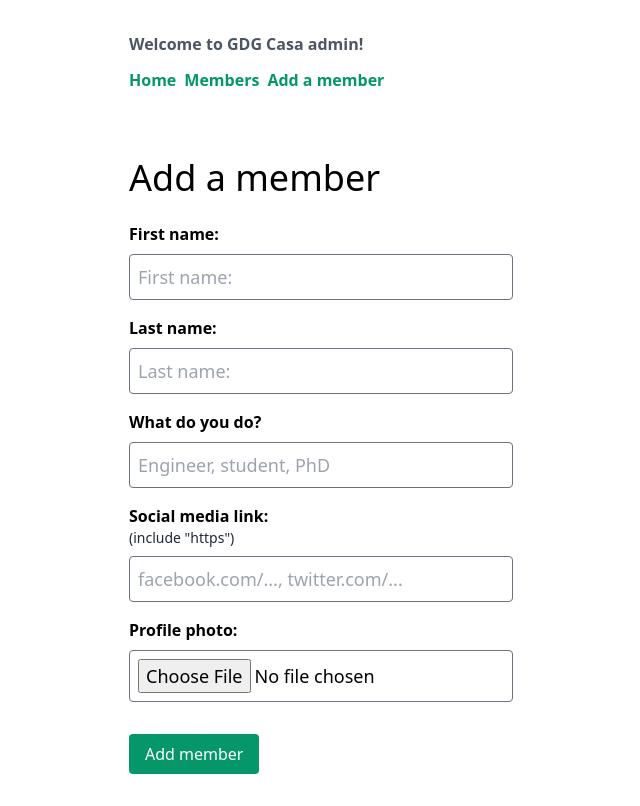
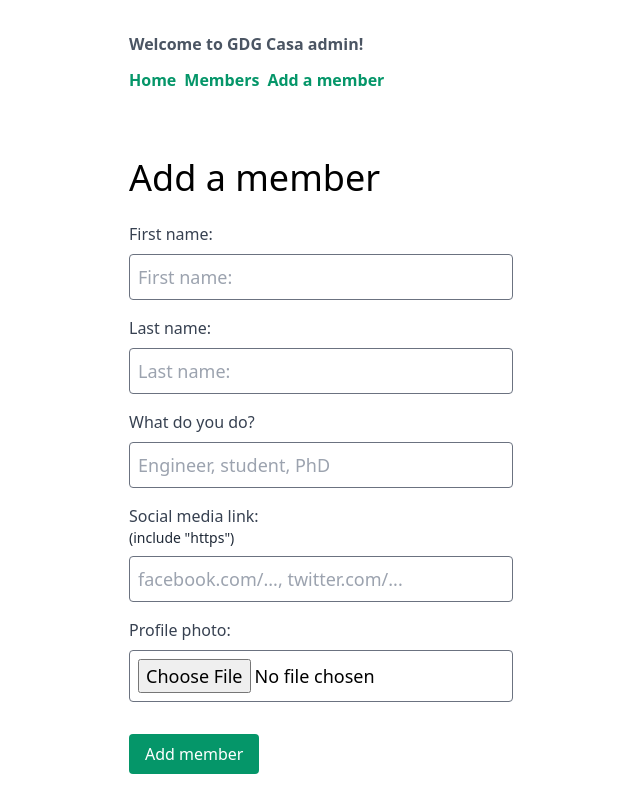
Before and after one commit to gdgcasa/gdgcasablanca-admin, a Next.js app: page /members/add in a window 1280 px wide. Shown: the whole page, without its empty margins (95-735 px from the left). Built offline with nearby package versions, Linux system fonts and the light colour scheme; no server answers.

Commit message:
chore: add edit member page

```diff
--- /dev/null
+++ b/pages/api/members/[id].ts
@@ -0,0 +1,10 @@
+import { getMember } from '@/lib/admin-db'
+import { NextApiRequest, NextApiResponse } from 'next'
+
+export default async (req: NextApiRequest, res: NextApiResponse) => {
+  const { id } = req.query
+
+  const member = await getMember(id as string)
+
+  res.status(200).json(member)
+}
--- /dev/null
+++ b/pages/members/[id]/edit.tsx
@@ -0,0 +1,59 @@
+import Head from 'next/head'
+import { useRouter } from 'next/router'
+import useSWR from 'swr'
+
+import Header from '@/components/header'
+import MemberForm from '@/components/member-form'
+import { editMember } from '@/lib/db'
+
+export default function EditMember() {
+  const router = useRouter()
+  const {
+    query: { id },
+  } = router
+
+  const { data, error, isValidating } = useSWR<DbMember>(`/api/members/${id}`)
+
+  if (error) {
+    console.error(error)
+
+    return <div>failed to load</div>
+  }
+
+  if (!id || !data) {
+    return <div>Loading ...</div>
+  }
+
+  async function handleSubmit(formDataState): Promise<void> {
+    try {
+      await editMember(formDataState)
+
+      router.push('/members')
+    } catch (error) {
+      console.error(error)
+    }
+  }
+
+  return (
+    <div>
+      <Head>
+        <title>Edit member - GDG Casablanca Admin</title>
+        <meta name='description' content='Admin - GDG Casablanca' />
+        <link rel='icon' href='/favicon.ico' />
+      </Head>
+
+      <main className='p-4 md:p-8 md:max-w-4xl mx-auto'>
+        <h2 className='mb-4 text-2xl'>
+          Editing{' '}
+          <span className='font-bold text-gray-700'>
+            {data.firstname} {data.lastname}
+          </span>
+        </h2>
+
+        {isValidating ? null : (
+          <MemberForm onSubmit={handleSubmit} initialState={data} />
+        )}
+      </main>
+    </div>
+  )
+}
--- a/pages/members/add.tsx
+++ b/pages/members/add.tsx
@@ -2,52 +2,21 @@
 import { useRouter } from 'next/router'
 import * as React from 'react'
 
-import Input from '@/components/input'
 import Header from '@/components/header'
+import MemberForm from '@/components/member-form'
 import { addMember } from '@/lib/db'
-
-const initialState = {
-  firstname: '',
-  url: '',
-  lastname: '',
-  occupation: '',
-  photo: null,
-}
 
 export default function Home() {
   const router = useRouter()
-  const [formDataState, setFormDataState] = React.useState<Member>(initialState)
-  const [loading, setLoading] = React.useState(false)
 
-  async function handleSubmit(
-    event: React.FormEvent<HTMLFormElement>,
-  ): Promise<void> {
-    event.preventDefault()
-    setLoading(true)
-    const ct = event.currentTarget
-
+  async function handleSubmit(formDataState): Promise<void> {
     try {
       await addMember(formDataState)
 
-      ct.reset()
-      setFormDataState(initialState)
       router.push('/members')
     } catch (error) {
       console.error(error)
     }
-
-    setLoading(false)
-  }
-
-  function handleChangle(event: React.FormEvent<HTMLInputElement>) {
-    const name = event.currentTarget.name
-
-    let value: string | File = event.currentTarget.value
-    if (event.currentTarget.type === 'file') {
-      value = event.currentTarget.files[0]
-    }
-
-    setFormDataState((prevData) => ({ ...prevData, [name]: value }))
   }
 
   return (
@@ -66,78 +35,7 @@
             Add a member
           </h2>
 
-          <form onSubmit={handleSubmit}>
-            <div className='flex flex-col gap-y-4 items-start max-w-sm'>
-              <Input
-                id='firstname'
-                name='firstname'
-                label='First name:'
-                placeholder='First name:'
-                inputProps={{
-                  autoComplete: 'off',
-                  onChange: handleChangle,
-                  required: true,
-                }}
-              />
-
-              <Input
-                id='lastname'
-                name='lastname'
-                label='Last name:'
-                placeholder='Last name:'
-                inputProps={{
-                  autoComplete: 'off',
-                  onChange: handleChangle,
-                  required: true,
-                }}
-              />
-
-              <Input
-                id='occupation'
-                name='occupation'
-                label='What do you do?'
-                placeholder='Engineer, student, PhD'
-                inputProps={{
-                  autoComplete: 'off',
-                  onChange: handleChangle,
-                  required: true,
-                }}
-              />
-
-              <Input
-                id='url'
-                name='url'
-                type='url'
-                label='Social media link:'
-                description='(include "https")'
-                placeholder='facebook.com/..., twitter.com/...'
-                inputProps={{ autoComplete: 'off', onChange: handleChangle }}
-              />
-
-              <Input
-                id='photo'
-                name='photo'
-                label='Profile photo:'
-                type='file'
-                inputProps={{
-                  autoComplete: 'off',
-                  accept: 'image/*',
-                  onChange: handleChangle,
-                  required: true,
-                }}
-              />
-            </div>
-
-            <button
-              type='submit'
-              disabled={loading}
-              className={`mt-6 md:mt-8 px-4 py-2 rounded text-white transition-colors ${
-                loading ? 'bg-green-300' : 'bg-green-600 hover:bg-green-800'
-              }`}
-            >
-              Add member
-            </button>
-          </form>
+          <MemberForm onSubmit={handleSubmit} />
         </section>
       </main>
 
--- a/src/components/input.tsx
+++ b/src/components/input.tsx
@@ -22,7 +22,7 @@
   return (
     <div className='flex flex-col w-full'>
       <label htmlFor={id} className='mb-1 md:mb-2 self-start'>
-        <div className='font-bold'>{label}</div>
+        <div className='text-gray-700'>{label}</div>
         <div className='text-sm text-gray-800'>{description}</div>
       </label>
       <input
--- /dev/null
+++ b/src/components/member-form.tsx
@@ -0,0 +1,152 @@
+import Link from 'next/link'
+import * as React from 'react'
+import Input from './input'
+
+const defaultInitialState = {
+  firstname: '',
+  url: '',
+  lastname: '',
+  occupation: '',
+  photo: null,
+}
+
+type IProps = {
+  onSubmit: (member: Member) => void
+  initialState?: Member
+}
+
+export default function MemberForm({ onSubmit, initialState }: IProps) {
+  const [formDataState, setFormDataState] = React.useState<Member>(
+    initialState || defaultInitialState,
+  )
+  const [loading, setLoading] = React.useState(false)
+
+  async function handleSubmit(
+    event: React.FormEvent<HTMLFormElement>,
+  ): Promise<void> {
+    event.preventDefault()
+    setLoading(true)
+    const ct = event.currentTarget
+
+    try {
+      await onSubmit(formDataState)
+
+      ct.reset()
+      setFormDataState(initialState)
+    } catch (error) {
+      console.error(error)
+    }
+
+    setLoading(false)
+  }
+
+  function handleChangle(event: React.FormEvent<HTMLInputElement>) {
+    const name = event.currentTarget.name
+
+    let value: string | File = event.currentTarget.value
+    if (event.currentTarget.type === 'file') {
+      value = event.currentTarget.files[0]
+    }
+
+    setFormDataState((prevData) => ({ ...prevData, [name]: value }))
+  }
+  return (
+    <form onSubmit={handleSubmit}>
+      <div className='flex flex-col gap-y-4 items-start max-w-sm'>
+        <Input
+          id='firstname'
+          name='firstname'
+          label='First name:'
+          placeholder='First name:'
+          inputProps={{
+            autoComplete: 'off',
+            onChange: handleChangle,
+            required: true,
+            defaultValue: initialState?.firstname,
+          }}
+        />
+
+        <Input
+          id='lastname'
+          name='lastname'
+          label='Last name:'
+          placeholder='Last name:'
+          inputProps={{
+            autoComplete: 'off',
+            onChange: handleChangle,
+            required: true,
+            defaultValue: initialState?.lastname,
+          }}
+        />
+
+        <Input
+          id='occupation'
+          name='occupation'
+          label='What do you do?'
+          placeholder='Engineer, student, PhD'
+          inputProps={{
+            autoComplete: 'off',
+            onChange: handleChangle,
+            required: true,
+            defaultValue: initialState?.occupation,
+          }}
+        />
+
+        <Input
+          id='url'
+          name='url'
+          type='url'
+          label='Social media link:'
+          description='(include "https")'
+          placeholder='facebook.com/..., twitter.com/...'
+          inputProps={{
+            autoComplete: 'off',
+            onChange: handleChangle,
+            defaultValue: initialState?.url,
+          }}
+        />
+
+        {initialState?.photo ? null : (
+          <Input
+            id='photo'
+            name='photo'
+            label='Profile photo:'
+            type='file'
+            inputProps={{
+              autoComplete: 'off',
+              accept: 'image/*',
+              onChange: handleChangle,
+              required: true,
+            }}
+          />
+        )}
+      </div>
+
+      <div className='flex gap-x-2 mt-6 md:mt-8'>
+        <button
+          type='submit'
+          disabled={loading}
+          className={`px-4 py-2 rounded text-white transition-colors ${
+            loading ? 'bg-green-300' : 'bg-green-600 hover:bg-green-800'
+          }`}
+        >
+          {initialState?.firstname ? 'Update member' : 'Add member'}
+        </button>
+
+        {!initialState?.firstname ? null : (
+          <Link href='/members'>
+            <a
+              className={`px-4 py-2 rounded transition-colors ${
+                loading
+                  ? 'text-green-300'
+                  : 'text-green-600 hover:text-green-800 hover:bg-green-100'
+              }`}
+            >
+              Cancel
+            </a>
+          </Link>
+        )}
+      </div>
+    </form>
+  )
+}
--- a/src/lib/admin-db.ts
+++ b/src/lib/admin-db.ts
@@ -4,26 +4,38 @@
 
 const db = admin.firestore()
 
-async function getMembers() {
+async function getMembers(): Promise<Array<DbMember>> {
   const snapshot = await db.collection(membersCollection).get()
 
-  const members = getItemsFromSnapshot(snapshot)
+  const members = getItemsFromSnapshot<DbMember>(snapshot)
 
   return members
 }
 
-function getItemsFromSnapshot(
+async function getMember(id: string): Promise<DbMember | null> {
+  const doc = await db.collection(membersCollection).doc(id).get()
+
+  if (!doc.exists) {
+    return null
+  }
+
+  const memberWithoutId = doc.data() as Omit<DbMember, 'id'>
+
+  return { id: doc.id, ...memberWithoutId }
+}
+
+function getItemsFromSnapshot<T extends { id: string }>(
   snapshot: FirebaseFirestore.QuerySnapshot<FirebaseFirestore.DocumentData>,
 ) {
-  const items = []
+  const items: Array<T> = []
 
   if (!snapshot.empty) {
     snapshot.forEach((doc) => {
-      items.push({ id: doc.id, ...doc.data() })
+      items.push({ id: doc.id, ...doc.data() } as T)
     })
   }
 
   return items
 }
 
-export { getMembers }
+export { getMembers, getMember }
--- a/src/lib/db.ts
+++ b/src/lib/db.ts
@@ -13,6 +13,12 @@
   )
 
   return db.collection(membersCollection).add({ ...member, photo: url })
+}
+
+async function editMember(dbMember: DbMember) {
+  const { id, ...member } = dbMember
+
+  return db.collection(membersCollection).doc(id).update(member)
 }
 
 async function uploadMemberPhoto(photo: File, name: string) {
@@ -34,4 +40,4 @@
   return phtoUrl
 }
 
-export { uploadMemberPhoto, addMember }
+export { uploadMemberPhoto, addMember, editMember }
--- a/tsconfig.json
+++ b/tsconfig.json
@@ -19,6 +19,6 @@
       "@/components/*": ["src/components/*"]
     }
   },
-  "include": ["next-env.d.ts", "**/*.ts", "**/*.tsx"],
+  "include": ["next-env.d.ts", "./src/types/types.d.ts", "**/*.ts", "**/*.tsx"],
   "exclude": ["node_modules"]
 }
```
Also changed, not shown: pages/members/index.tsx (+22 -5 lines).
